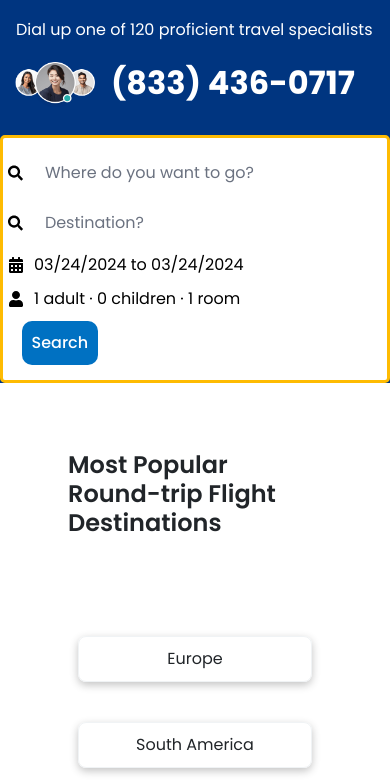
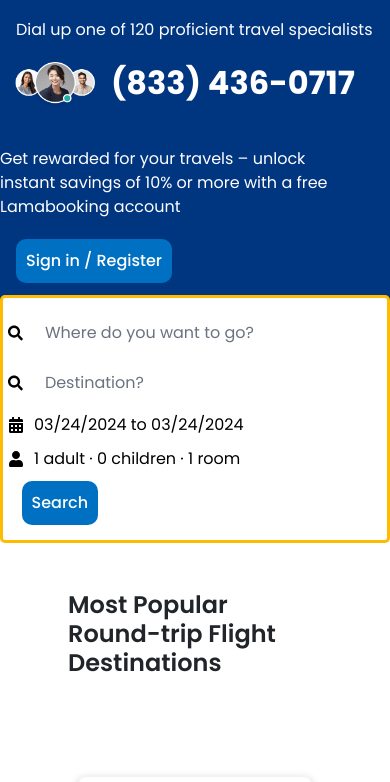
Before and after one commit to suraj-20/client, a React (Create React App) app: page / in a window 390 px wide. Shown: the part 299-1081 px from the top of the page. Built offline with nearby package versions, Linux system fonts and the light colour scheme.

Commit message:
bug fixes

```diff
--- a/src/components/Header/Header.css
+++ b/src/components/Header/Header.css
@@ -271,9 +271,9 @@
     justify-content: flex-start;
   }
 
-  .header {
+  /* .header {
     overflow-x: hidden;
-  }
+  } */
 
   .headerList {
     align-items: center;
--- a/src/components/Home/Home.css
+++ b/src/components/Home/Home.css
@@ -109,6 +109,9 @@
 }
 
 @media screen and (max-width: 600px) {
+  .main-container {
+  margin-top: 10rem;
+  }
   .optionContainer {
     flex-direction: column;
     align-items: center;
--- a/src/components/Layout/Search/Search.css
+++ b/src/components/Layout/Search/Search.css
@@ -170,7 +170,7 @@
   @media screen and (max-width: 600px) {
     .headerSearch {
       flex-direction: column;
-      bottom: 0;
+      bottom: -160px;
     }
 
     .headerSearchItem {
```
